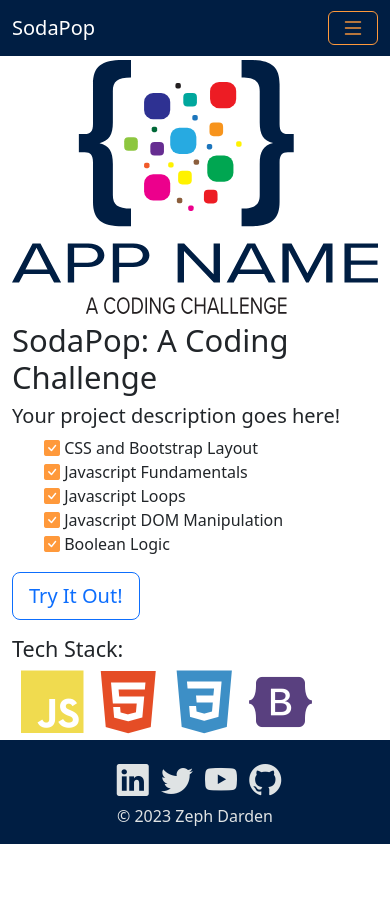
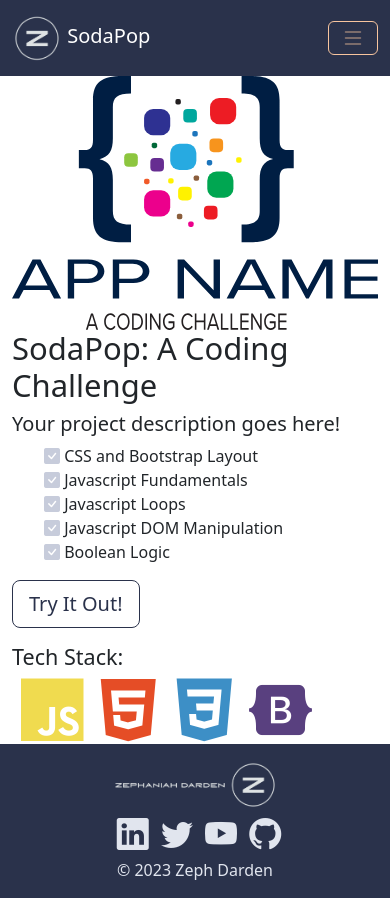
Before and after one commit to dev-vader091/JS-SodaPop, a plain HTML site: page index.html in a window 390 px wide. Before the commit the page ends 844 px from the top, so only its background shows below. Drawn offline with nearby package versions, Linux system fonts and the light colour scheme.

Commit message:
added logos and changed color theme

```diff
--- a/css/site.css
+++ b/css/site.css
@@ -1,11 +1,12 @@
 :root {
-  --zd-primary-clr: #001e43;
-  --zd-secondary-clr: #ff993b;
-  --zd-dark-clr: #1b1b1b;
-  --zd-light-clr: #dfe3e4;
+  --zd-primary-clr: #767b91;
+  --zd-secondary-clr: #c7ccdb;
+  --zd-dark-clr: #2a324b;
+  --zd-light-clr: #e1e5ee;
+  --zd-highlight-clr: #f7c59f;
 
-  --zd-navbar-toggler-glow: rgba(255, 153, 59, 0.6);
-  --zd-navbar-toggler-color: #ff993b;
+  --zd-nav-toggler-clr: var(--zd-highlight-clr);
+  --zd-nav-toggler-glow: rgba(247, 197, 159, 0.55);
 }
 
 html,
@@ -28,27 +29,28 @@ footer {
 
 /* START: nav bar overrides */
 #main-nav {
-  background-color: var(--zd-primary-clr);
+  background-color: var(--zd-dark-clr);
 }
 
 #main-nav button {
-  border-color: var(--zd-secondary-clr);
+  border-color: var(--zd-highlight-clr);
 }
 
 .navbar-toggler {
-  color: var(--zd-navbar-toggler-glow);
+  color: var(--zd-nav-toggler-glow);
 }
 
 .navbar-toggler-icon-zd {
-  color: var(--zd-navbar-toggler-color);
+  color: var(--zd-nav-toggler-color);
   font-size: 1.5rem;
 }
+
 
 /* END: nav bar overrides */
 
 /* START: Footer styles */
 footer {
-  background-color: var(--zd-primary-clr);
+  background-color: var(--zd-dark-clr);
   color: var(--zd-light-clr);
 }
 
@@ -59,7 +61,7 @@ footer {
 }
 
 .socialicons:hover {
-  color: var(--zd-secondary-clr);
+  color: var(--zd-primary-clr);
 }
 
 /* END: Footer styles */
@@ -84,16 +86,18 @@ footer {
   padding-left: 0.5rem;
 }
 
-.soda {
-  color: red !important;
+#loanSummary.active {
+  visibility: visible !important;
 }
 
-.pop {
-  color: blue !important;
+.cta-btn {
+  color: var(--zd-dark-clr) !important;
+  border-color: var(--zd-dark-clr) !important;
 }
 
-.sodapop {
-  color: green !important;
+.cta-btn:hover {
+  background: var(--zd-dark-clr) !important;
+  color: var(--zd-light-clr) !important;
 }
 
 /* END: Main Content Styles */
--- a/index.html
+++ b/index.html
@@ -26,6 +26,8 @@
       <div class="container">
         <a class="navbar-brand" href="/index.html">
           <!-- logo/Mark goes here -->
+          <img src="/img/Color logo - no background2.png" class="d-none d-lg-inline" height="50" alt="">
+          <img src="/img/logo-brand-mobile.png" class="d-lg-none" height="50" alt="">
           SodaPop
         </a>
         <button class="navbar-toggler" type="button" data-bs-toggle="collapse" data-bs-target="#navbarSupportedContent"
@@ -91,7 +93,7 @@
           </li>
         </ul>
         <div>
-          <a href="/app.html" class="btn btn-outline-primary btn-lg">Try It Out!</a>
+          <a href="/app.html" class="btn cta-btn btn-outline-primary btn-lg">Try It Out!</a>
         </div>
         <h4 class="mt-3">Tech Stack:</h4>
         <div>
@@ -116,6 +118,7 @@
         </div>
         <div class="col text-center">
           <!-- logo goes here -->
+          <img src="/img/Color logo - no background2.png" height="50" alt="">
         </div>
         <div class="col text-center text-lg-end">
           <a href="#">
```
Also changed, not shown: app.html (+5 -2 lines), code.html (+6 -2 lines), img/Color logo - no background2.png (added), img/logo-brand-mobile.png (added).
